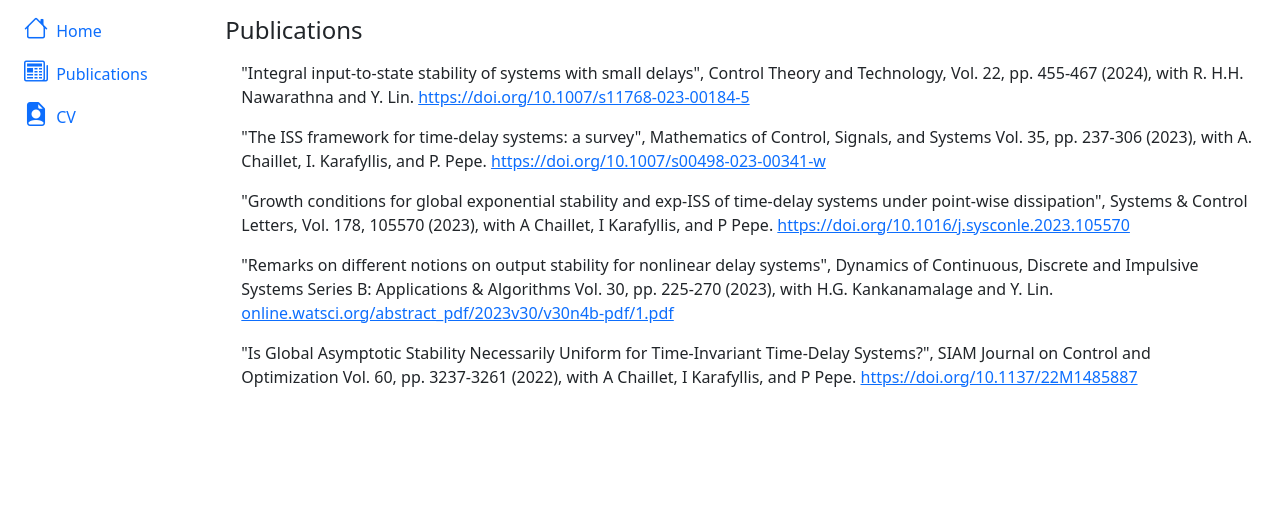
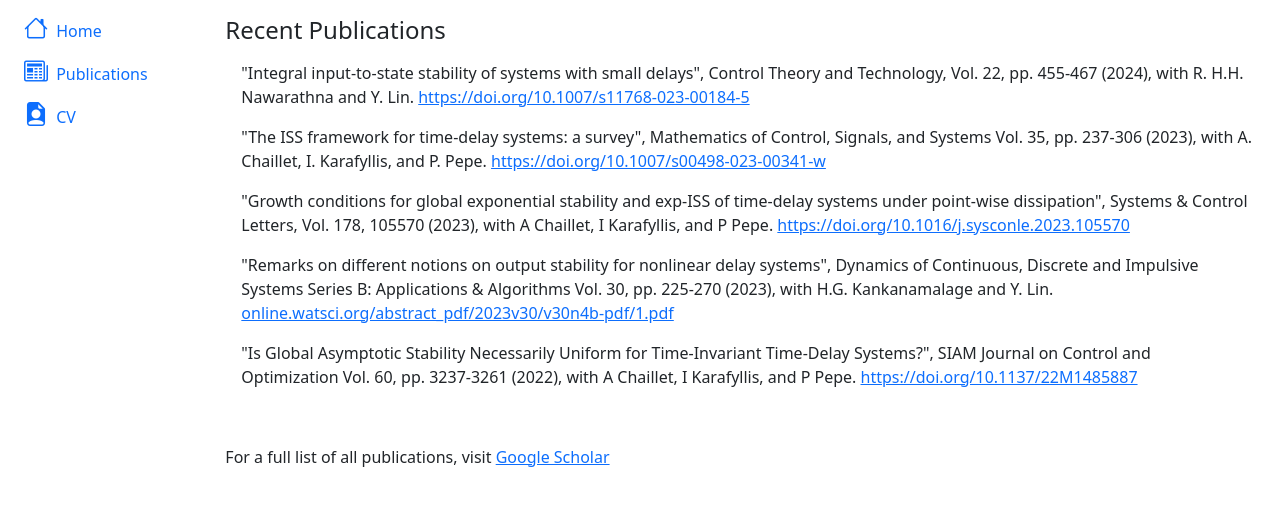
Before and after one commit to ywang-fau/ywang-fau.github.io, a plain HTML site: page publications/index.html in a window 1280 px wide. Drawn offline with nearby package versions, Linux system fonts and the light colour scheme.

Commit message:
Changed photo and added google scholar

```diff
--- a/publications/index.html
+++ b/publications/index.html
@@ -50,7 +50,7 @@ VLINK="#006600">
             </div>
         </div>
         <div class="col py-3">
-            <h4>Publications</h4>
+            <h4>Recent Publications</h4>
                     <ul class="list-group">
                         <li class="list-group-item border-0">
                             "Integral input-to-state stability of systems with small delays", Control Theory and Technology, Vol. 22, pp. 455-467 (2024), with R. H.H. Nawarathna and Y. Lin. <a href="https://doi.org/10.1007/s11768-023-00184-5">https://doi.org/10.1007/s11768-023-00184-5</a>
@@ -68,6 +68,8 @@ VLINK="#006600">
                             "Is Global Asymptotic Stability Necessarily Uniform for Time-Invariant Time-Delay Systems?",  SIAM Journal on Control and Optimization Vol. 60, pp. 3237-3261 (2022),  with A Chaillet, I Karafyllis, and P Pepe. <a href="https://doi.org/10.1137/22M1485887">https://doi.org/10.1137/22M1485887</a>
                         </li>
                     </ul>
+            <br><br>
+            For a full list of all publications, visit <a href="https://scholar.google.com/citations?user=SdG1gusAAAAJ&hl=en">Google Scholar</a>
         </div>
     </div>
 </div>
```
Also changed, not shown: index.html (+2 -2 lines), ywang.jpg (added).
